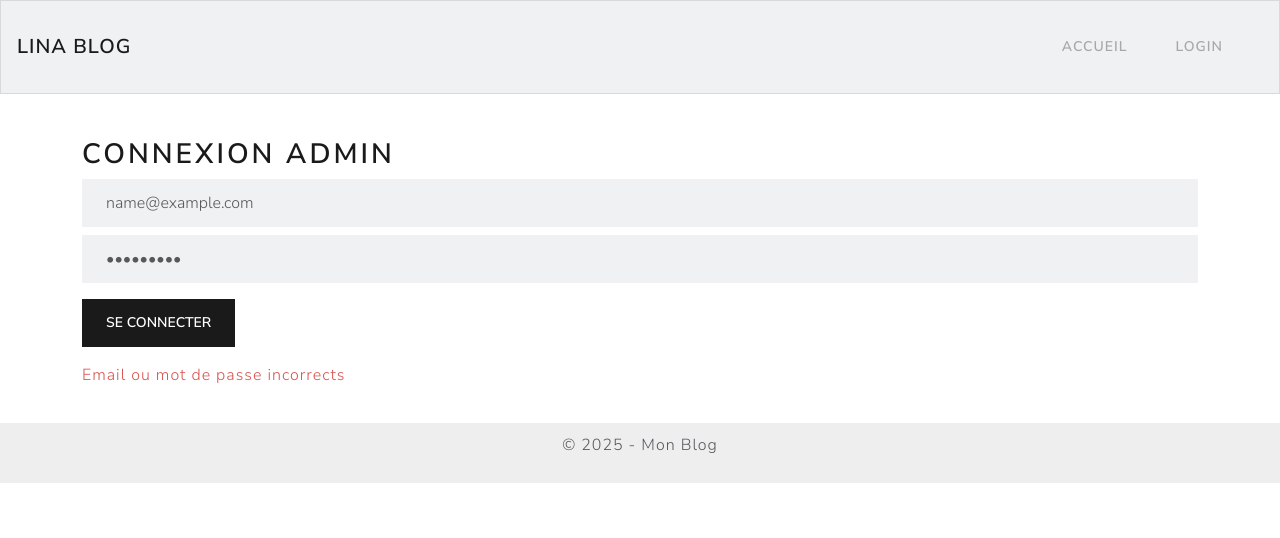
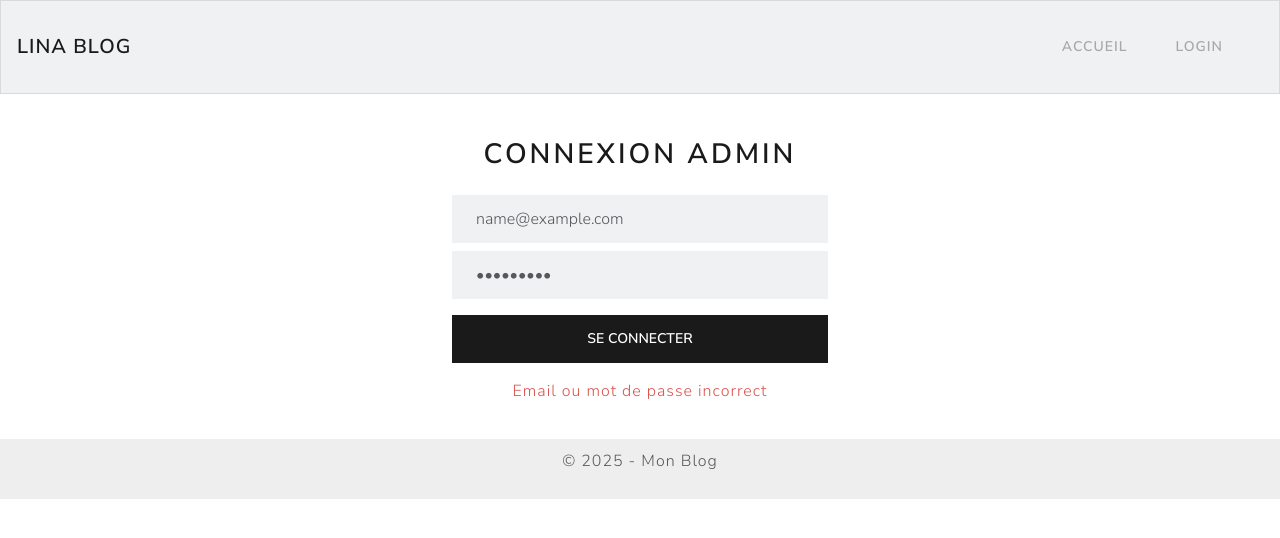
Before and after one commit to labbiabdelmalek/lina, a React (Create React App) app in the folder frontend/: page /login in a window 1280 px wide. Both pictures are taken after typing "name@example.com", "Sample123" into the empty fields and a click on the button "SE CONNECTER". Shown: the top 538 px of the page. Built offline with nearby package versions, Linux system fonts and the light colour scheme; no server answers.

Commit message:
Update Login.jsx

```diff
--- a/frontend/src/admin/Login.jsx
+++ b/frontend/src/admin/Login.jsx
@@ -1,6 +1,7 @@
+// src/pages/Login.jsx
 import { useState } from "react";
 import { useNavigate } from "react-router-dom";
-import api from "../api"; // نستعمل instance باش يكون withCredentials مفعّل
+import api from "../api"; // instance ديال axios فيه baseURL و withCredentials مفعّل
 
 function Login() {
   const [email, setEmail] = useState("");
@@ -13,24 +14,26 @@ function Login() {
     setErreur("");
 
     try {
-      // الباكيند كيتسنى motdepasse مش password
-      await api.post("/api/auth/login", {
+      // إرسال البيانات للباك (الباك كيتسنى motdepasse ماشي password)
+      const res = await api.post("/api/auth/login", {
         email,
         motdepasse
       });
 
-      // إذا بغيت تخزن التوكن من الرد
-      // localStorage.setItem("token", res.data.token);
+      // تخزين التوكن باش نستعمله في الصفحات المحمية
+      localStorage.setItem("token", res.data.token);
 
+      // التوجيه لصفحة الأدمن
       navigate("/admin");
     } catch (err) {
-      setErreur("Email ou mot de passe incorrects");
+      console.error(err);
+      setErreur("Email ou mot de passe incorrect");
     }
   };
 
   return (
-    <div className="container mt-4">
-      <h2>Connexion Admin</h2>
+    <div className="container mt-4" style={{ maxWidth: "400px" }}>
+      <h2 className="mb-4 text-center">Connexion Admin</h2>
       <form onSubmit={handleLogin}>
         <input
           type="email"
@@ -48,11 +51,11 @@ function Login() {
           className="form-control mb-3"
           required
         />
-        <button type="submit" className="btn btn-primary">
+        <button type="submit" className="btn btn-primary w-100">
           Se connecter
         </button>
       </form>
-      {erreur && <p className="text-danger mt-3">{erreur}</p>}
+      {erreur && <p className="text-danger mt-3 text-center">{erreur}</p>}
     </div>
   );
 }
```
